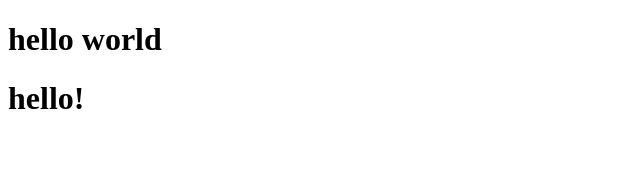
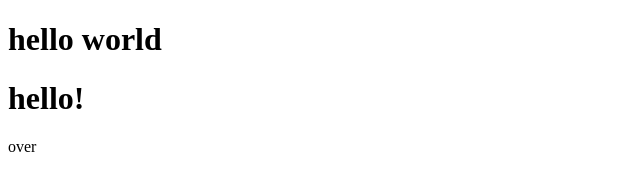
Before and after one commit to antonyyu0119/git_demo, a plain HTML site: page index.html in a window 1280 px wide. Shown: the full height of the page, 0-640 px from the left. Drawn offline with Linux system fonts and the light colour scheme.

Commit message:
配置git完成

```diff
--- a/index.html
+++ b/index.html
@@ -8,5 +8,7 @@
 <body>
     <h1>hello world</h1>
     <h1>hello!</h1>
+
+    <a>over</a>
 </body>
 </html>
```
